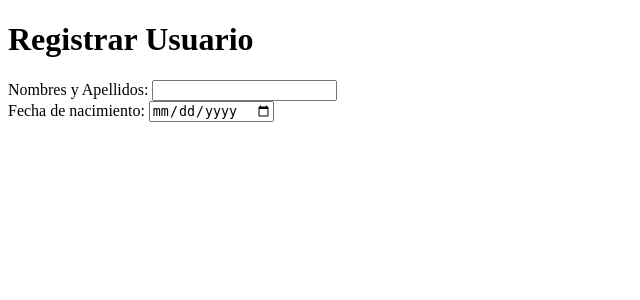
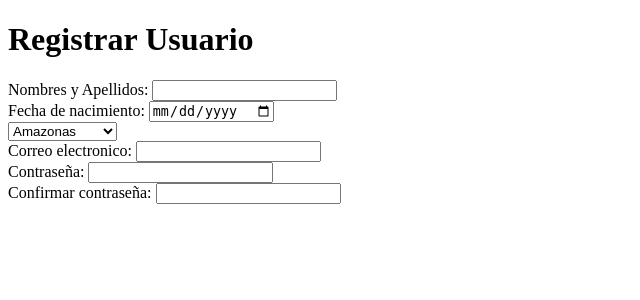
Before and after one commit to JFabrizioMc/TS-II-Final-Project, a PHP site: page /registrar_usuario.php in a window 1280 px wide. Shown: the top 300 px of the page, without its empty margins (0-640 px from the left). Run offline with PHP 8.4, Linux system fonts and the light colour scheme.

Commit message:
Registro de usuario

```diff
--- a/registrar_usuario.php
+++ b/registrar_usuario.php
@@ -15,11 +15,49 @@
         </div>
         <div>
             <label for="">Fecha de nacimiento: </label>
-            <input type="date">
+            <input type="date" name="f">
         </div>
-        <div></div>
-        <div></div>
-
+        <div>
+           <select name="Ciudad:" id="" value="Lima" name="c">
+            <option value="AM">Amazonas</option>
+            <option value="AN">Ancash</option>
+            <option value="AP">Apurimac</option>
+            <option value="AR">Arequipa</option>
+            <option value="AY">Ayacucho</option>
+            <option value="CA">Cajamarca</option>
+            <option value="CLL">Callao</option>
+            <option value="CU">Cusco</option>
+            <option value="HU">Huancavelica</option>
+            <option value="HUA">Huanuco</option>
+            <option value="IC">Ica</option>
+            <option value="JU">Junin</option>
+            <option value="LI">La Libertad</option>
+            <option value="LA">Lambayaque</option>
+            <option value="LM">Lima</option>
+            <option value="LO">Loreto</option>
+            <option value="MD">Madre de Dios</option>
+            <option value="MO">Moquegua</option>
+            <option value="PA">Pasco</option>
+            <option value="PI">Piura</option>
+            <option value="PU">Puno</option>
+            <option value="SM">San Martin</option>
+            <option value="TA">Tacna</option>
+            <option value="TU">Tumbes</option>
+            <option value="UC">Ucayali</option>
+           </select>
+           </div>
+        <div>
+            <label for="">Correo electronico: </label>
+            <input type="email" name="e">
+        </div>
+        <div>
+            <label for="">Contraseña: </label>
+            <input type="password" name="p1">
+        </div>
+        <div>
+            <label for="">Confirmar contraseña: </label>
+            <input type="password" name="p2">
+        </div>
     </form>
 
 </body>
```
